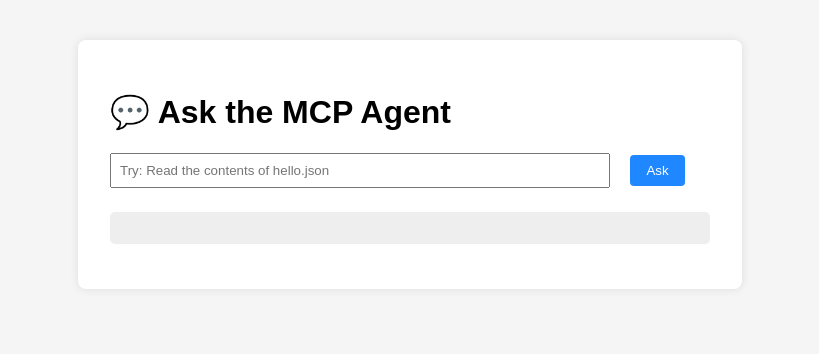
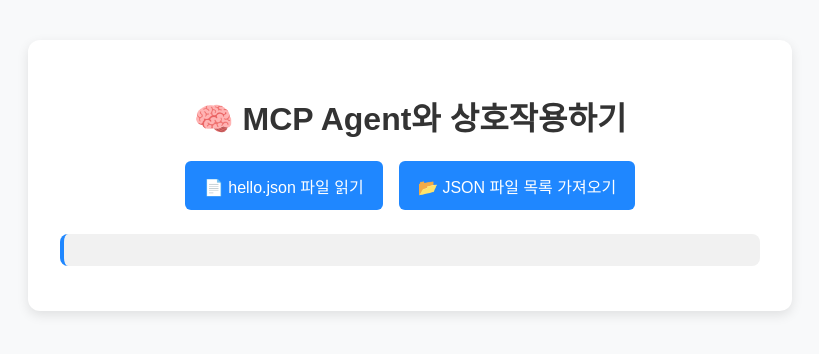
Before and after one commit to sjwoo1999/mcp_chatgpt_project, a Flask app: page / in a window 1280 px wide. Shown: the top 354 px of the page, without its empty margins (230-1049 px from the left). Run offline with Flask 3, Linux system fonts and the light colour scheme.

Commit message:
🔨 Modified: UI files, setup_mcp_from_fork.sh
Modified: UI files, setup_mcp_from_fork.sh

```diff
--- a/ui/app.py
+++ b/ui/app.py
@@ -1,16 +1,12 @@
-# ui/app.py
+import asyncio
+from flask import Flask, render_template, request, jsonify
 
-from flask import Flask, render_template, request, jsonify
-import asyncio
 from agents import Agent
 from agents.mcp import MCPServerStdio
-from agents.run_context import RunContextWrapper
-from agents.run import Runner
-from agents.items import ItemHelpers
 
 app = Flask(__name__)
 
-# MCP 서버 및 에이전트 초기화
+# MCP 서버 구성
 mcp_server = MCPServerStdio(
     params={
         "command": "npx",
@@ -19,9 +15,10 @@ mcp_server = MCPServerStdio(
     cache_tools_list=True
 )
 
+# 에이전트 설정 (에러의 핵심 fix: name, instructions 추가)
 agent = Agent(
-    name="Filesystem Agent",
-    instructions="Use the tools to inspect and modify the file system.",
+    name="파일 시스템 에이전트",
+    instructions="MCP 툴을 사용해 파일을 읽고 쓰세요.",
     mcp_servers=[mcp_server]
 )
 
@@ -30,18 +27,12 @@ def index():
     return render_template("index.html")
 
 @app.route("/ask", methods=["POST"])
-def ask_agent():
-    user_input = request.json.get("input")
+def ask():
+    user_input = request.json.get("input", "")
 
-    async def ask():
+    async def run_agent():
         async with mcp_server:
-            run_context = RunContextWrapper(context={})
-            result = await Runner.run(
-                starting_agent=agent,
-                input=user_input,
-                context=run_context.context
-            )
-            return ItemHelpers.text_message_outputs(result.new_items)
+            return await agent.run(user_input)
 
-    answer = asyncio.run(ask())
-    return jsonify({"response": answer})
+    result = asyncio.run(run_agent())
+    return jsonify({"response": result})
--- a/ui/static/style.css
+++ b/ui/static/style.css
@@ -1,35 +1,56 @@
 body {
-    font-family: sans-serif;
-    background-color: #f5f5f5;
+    font-family: 'Apple SD Gothic Neo', sans-serif;
+    background-color: #f8f9fa;
     padding: 2rem;
   }
 
   .container {
     background: white;
     padding: 2rem;
-    max-width: 600px;
+    max-width: 700px;
     margin: auto;
-    border-radius: 8px;
-    box-shadow: 0 0 10px rgba(0,0,0,0.1);
+    border-radius: 12px;
+    box-shadow: 0 4px 12px rgba(0,0,0,0.1);
   }
 
-input {
-    width: 80%;
-    padding: 0.5rem;
-    margin-right: 1rem;
+  h1 {
+    text-align: center;
+    color: #333;
+  }
+
+  .button-group {
+    display: flex;
+    justify-content: center;
+    gap: 1rem;
+    margin-bottom: 1.5rem;
   }
 
   button {
-    padding: 0.5rem 1rem;
+    padding: 0.8rem 1.2rem;
+    font-size: 1rem;
     background-color: #1f87ff;
     color: white;
     border: none;
-    border-radius: 4px;
+    border-radius: 6px;
+    cursor: pointer;
+    transition: background 0.2s ease;
+  }
+
+  button:hover {
+    background-color: #156cd6;
+  }
+
+  #loading {
+    text-align: center;
+    font-style: italic;
+    color: #777;
+    margin-bottom: 1rem;
   }
 
   pre {
-    margin-top: 1.5rem;
-    background: #eee;
+    white-space: pre-wrap;
+    background: #f1f1f1;
     padding: 1rem;
-    border-radius: 5px;
+    border-radius: 8px;
+    border-left: 4px solid #1f87ff;
   }
--- a/ui/templates/index.html
+++ b/ui/templates/index.html
@@ -1,28 +1,50 @@
 <!DOCTYPE html>
-<html lang="en">
+<html lang="ko">
 <head>
   <meta charset="UTF-8">
-    <title>MCP Agent UI</title>
-    <link rel="stylesheet" href="/static/style.css">
+  <title>MCP Agent 인터페이스</title>
+  <link rel="stylesheet" href="/static/style.css" />
 </head>
 <body>
   <div class="container">
-        <h1>💬 Ask the MCP Agent</h1>
-        <input type="text" id="user-input" placeholder="Try: Read the contents of hello.json" />
-        <button onclick="askAgent()">Ask</button>
+    <h1>🧠 MCP Agent와 상호작용하기</h1>
+
+    <div class="button-group">
+      <button onclick="runAction('read_hello')">📄 hello.json 파일 읽기</button>
+      <button onclick="runAction('list_files')">📂 JSON 파일 목록 가져오기</button>
+    </div>
+
+    <div id="loading" style="display: none;">⏳ 요청 중입니다... 잠시만 기다려 주세요.</div>
     <pre id="response"></pre>
   </div>
 
   <script>
-        async function askAgent() {
-            const input = document.getElementById("user-input").value;
+    async function runAction(actionType) {
+      const loading = document.getElementById("loading");
+      const responseBox = document.getElementById("response");
+      responseBox.innerText = "";
+      loading.style.display = "block";
+
+      let input = "";
+
+      switch(actionType) {
+        case "read_hello":
+          input = "Read the contents of hello.json";
+          break;
+        case "list_files":
+          input = "List all .json files";
+          break;
+      }
+
       const res = await fetch("/ask", {
         method: "POST",
         headers: {"Content-Type": "application/json"},
-                body: JSON.stringify({input})
+        body: JSON.stringify({ input })
       });
+
       const data = await res.json();
-            document.getElementById("response").innerText = data.response;
+      loading.style.display = "none";
+      responseBox.innerText = data.response;
     }
   </script>
 </body>
```
Also changed, not shown: 1 other file. Lines whose indentation alone changed are shown as unchanged.
